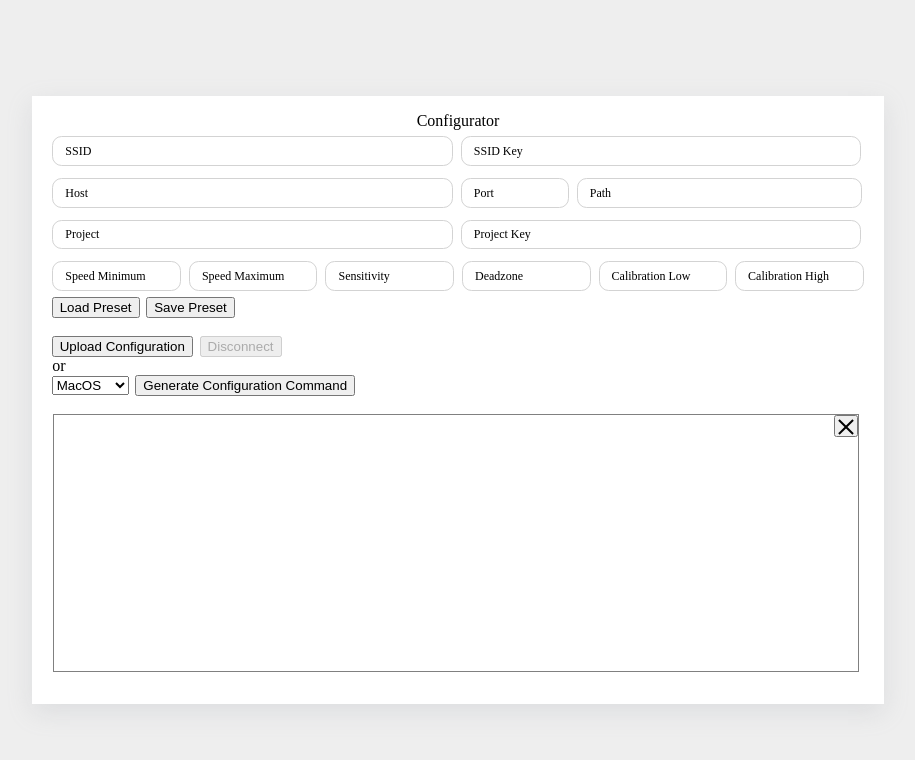
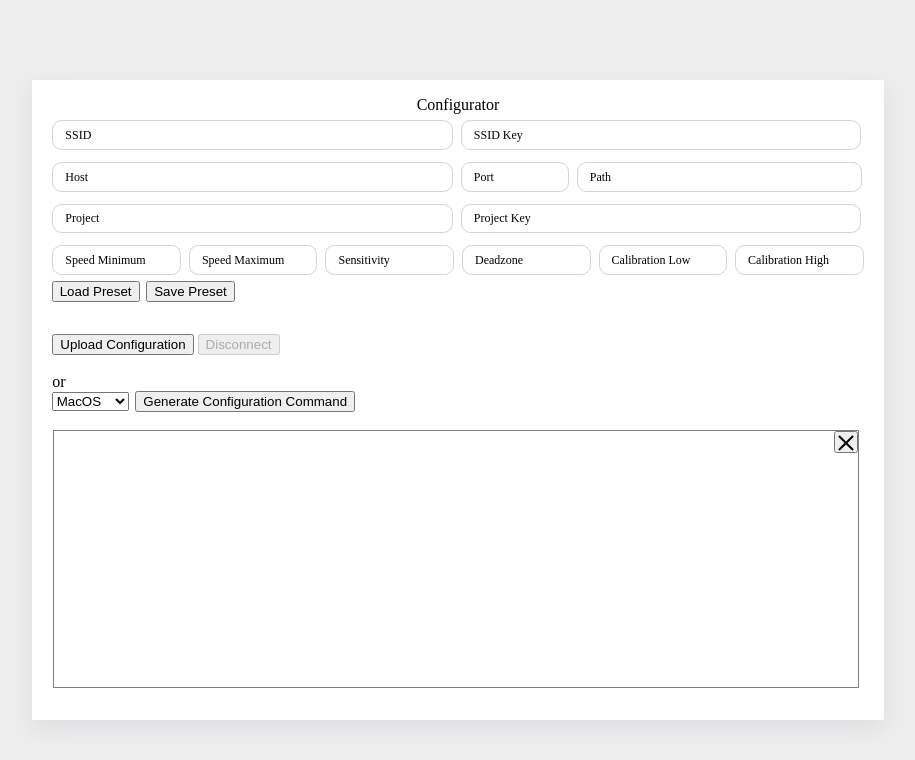
Before and after one commit to FanatiQS/VerbalEyes-Scroll-Controller, a plain HTML site: page tools/configure_web/index.html in a window 1280 px wide. Shown: the whole page, without its empty margins (182-1097 px from the left). Drawn offline with Linux system fonts and the light colour scheme.

Commit message:
Refactor

```diff
--- a/tools/configure_web/index.html
+++ b/tools/configure_web/index.html
@@ -75,14 +75,13 @@
 
 			<br>
 
-			<input id="config-load" type="button" value="Load Preset">
-			<input id="config-save" type="button" value="Save Preset">
+			<button id="config-load" type="button">Load Preset</button>
+			<button id="config-save" type="button">Save Preset</button>
 
-			<br>
-			<br>
-
-			<input type="button" value="Upload Configuration" id="webserial-upload">
-			<input type="button" value="Disconnect" id="webserial-disconnect" disabled>
+			<div id="webserial">
+				<input type="button" value="Upload Configuration" id="webserial-upload">
+				<input type="button" value="Disconnect" id="webserial-disconnect" disabled>
+			</div>
 
 			<br>
 			<span>or</span>
--- a/tools/configure_web/styles.css
+++ b/tools/configure_web/styles.css
@@ -116,7 +116,10 @@ html,body {
 	height: 100%;
 }
 
-
 input:invalid {
 	background: red;
 }
+
+#webserial {
+	margin-top: 2em;
+}
```
